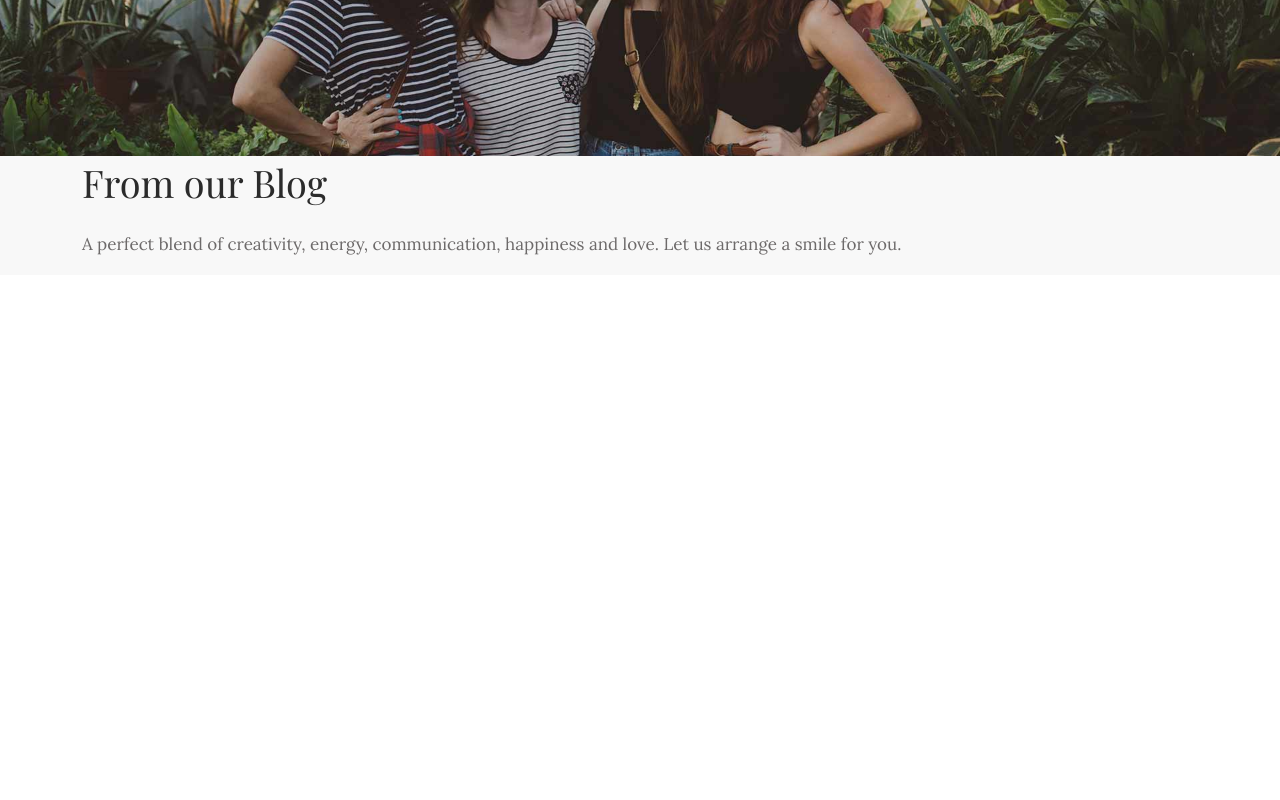
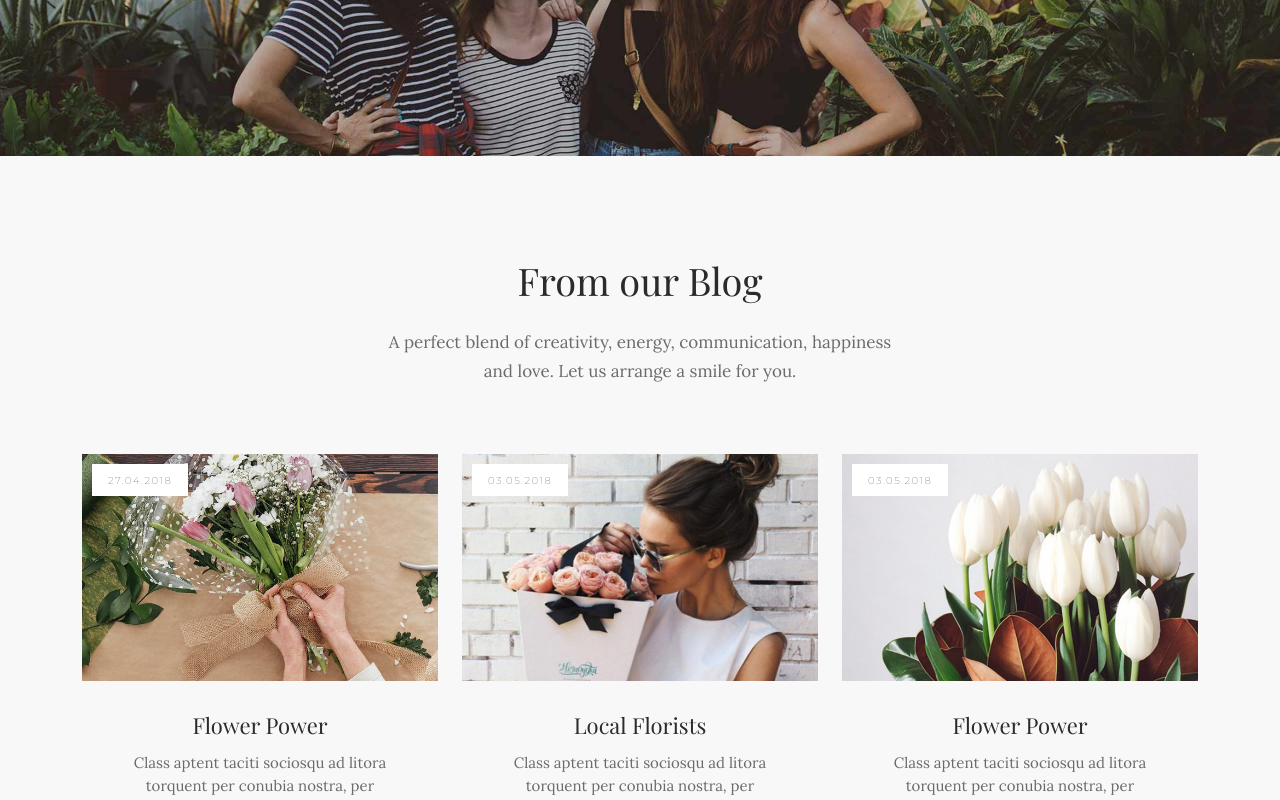
Before and after one commit to RailJannatov/front-endProject, a plain HTML site: page index.html in a window 1280 px wide. Shown: the part 3213-4013 px from the top of the page. Before the commit the page ends 3488 px from the top, so only its background shows below. Drawn offline with nearby package versions, Linux system fonts and the light colour scheme.

Commit message:
blog-section-done

```diff
--- a/assets/SASS/partial/home/_blog.scss
+++ b/assets/SASS/partial/home/_blog.scss
@@ -1,6 +1,8 @@
 #blog {
   background-color: #f8f8f8;
   .blog-title {
+    padding-top: 98px;
+    padding-bottom: 68px;
     h2 {
       font-size: 38px;
       line-height: 1.447em;
@@ -15,6 +17,58 @@
       line-height: 29px;
       font-family: "Lora", serif;
       color: #6d6a6a;
+      padding: 0 303px;
+      margin: 14px 0 0;
+    }
+  }
+  .item-image {
+    margin: 0 0 29px;
+    position: relative;
+    overflow: hidden;
+    img {
+      transition: 0.3s;
+    }
+
+    &:hover img {
+      transform: scale(1.1);
+    }
+    .date-in-image {
+      position: absolute;
+      font-size: 10px;
+      position: absolute;
+      background-color: #fff;
+      padding: 12px 16px 10px;
+      text-align: center;
+      font-family: Montserrat, sans-serif;
+      top: 10px;
+      left: 10px;
+      letter-spacing: 0.15em;
+      line-height: 1em;
+      z-index: 8888;
+      cursor: pointer;
+      transition: color 0.2s ease-in-out;
+      &:hover {
+        color: #f34f3f;
+      }
+    }
+  }
+  .item-body {
+    margin: 0 0 3px;
+    text-align: center;
+    h3 {
+      font-size: 22px;
+      line-height: 1.363em;
+      color: #2b2b2b;
+      font-family: "Playfair Display", serif;
+      font-weight: 400;
+      margin: 0 0 3px;
+    }
+    p {
+      font-size: 15px;
+      color: #6d6a6a;
+      padding: 0 35px;
+      font-family: "Lora", serif;
+      margin: 12px 0 0;
     }
   }
 }
--- a/index.html
+++ b/index.html
@@ -7,6 +7,9 @@
     <meta name="viewport" content="width=device-width, initial-scale=1.0">
     <link href="https://cdn.jsdelivr.net/npm/bootstrap@5.1.3/dist/css/bootstrap.min.css" rel="stylesheet"
         integrity="sha384-1BmE4kWBq78iYhFldvKuhfTAU6auU8tT94WrHftjDbrCEXSU1oBoqyl2QvZ6jIW3" crossorigin="anonymous">
+    <link
+        href="https://fonts.googleapis.com/css2?family=Lora&family=Montserrat:wght@100&family=Playfair+Display&display=swap"
+        rel="stylesheet">
     <link href="https://fonts.googleapis.com/css2?family=Playfair+Display&display=swap" rel="stylesheet">
     <link href="https://fonts.googleapis.com/css2?family=Lora&family=Playfair+Display&display=swap" rel="stylesheet">
     <script src="https://ajax.googleapis.com/ajax/libs/jquery/3.5.1/jquery.min.js"></script>
@@ -435,15 +438,58 @@
         </section>
         <section id="blog">
             <div class="container">
-                <div class="blog-title">
+                <div class="blog-title text-center">
                     <h2>From our Blog</h2>
                     <p>A perfect blend of creativity, energy, communication, happiness and love. Let us arrange a smile
                         for you.</p>
                 </div>
                 <div class="row">
-                    <div class="col-md-4 col-sm-6"></div>
-                    <div class="col-md-4 col-sm-6"></div>
-                    <div class="col-md-4 col-sm-6"></div>
+                    <div class="col-md-4 col-sm-6">
+                        <div class="blog-item">
+                            <div class="item-image">
+                                <div class="date-in-image">
+                                    27.04.2018
+                                </div>
+                                <img src="./assets/image/blog-images/blog-feature-img-1.jpg" class="img-fluid"
+                                    alt="flower power image">
+                            </div>
+                            <div class="item-body">
+                                <h3>Flower Power</h3>
+                                <p>Class aptent taciti sociosqu ad litora torquent per conubia nostra, per</p>
+                            </div>
+
+                        </div>
+                    </div>
+                    <div class="col-md-4 col-sm-6">
+                        <div class="blog-item">
+                            <div class="item-image">
+                                <div class="date-in-image">
+                                    03.05.2018
+                                </div>
+                                <img src="./assets/image/blog-images/blog-feature-img-2.jpg" class="img-fluid"
+                                    alt="flower power image">
+                            </div>
+                            <div class="item-body">
+                                <h3>Local Florists</h3>
+                                <p>Class aptent taciti sociosqu ad litora torquent per conubia nostra, per</p>
+                            </div>
+                        </div>
+                    </div>
+                    <div class="col-md-4 col-sm-6">
+                        <div class="blog-item">
+                            <div class="item-image">
+                                <div class="date-in-image">
+                                    03.05.2018
+                                </div>
+                                <img src="./assets/image/blog-images/blog-feature-img-3.jpg" class="img-fluid"
+                                    alt="flower power image">
+                            </div>
+                            <div class="item-body">
+                                <h3>Flower Power</h3>
+                                <p>Class aptent taciti sociosqu ad litora torquent per conubia nostra, per</p>
+                            </div>
+                        </div>
+                    </div>
                 </div>
             </div>
         </section>
```
Also changed, not shown: assets/css/index.css, assets/image/blog-images/blog-feature-img-1.jpg (added), assets/image/blog-images/blog-feature-img-2.jpg (added), assets/image/blog-images/blog-feature-img-3.jpg (added).
